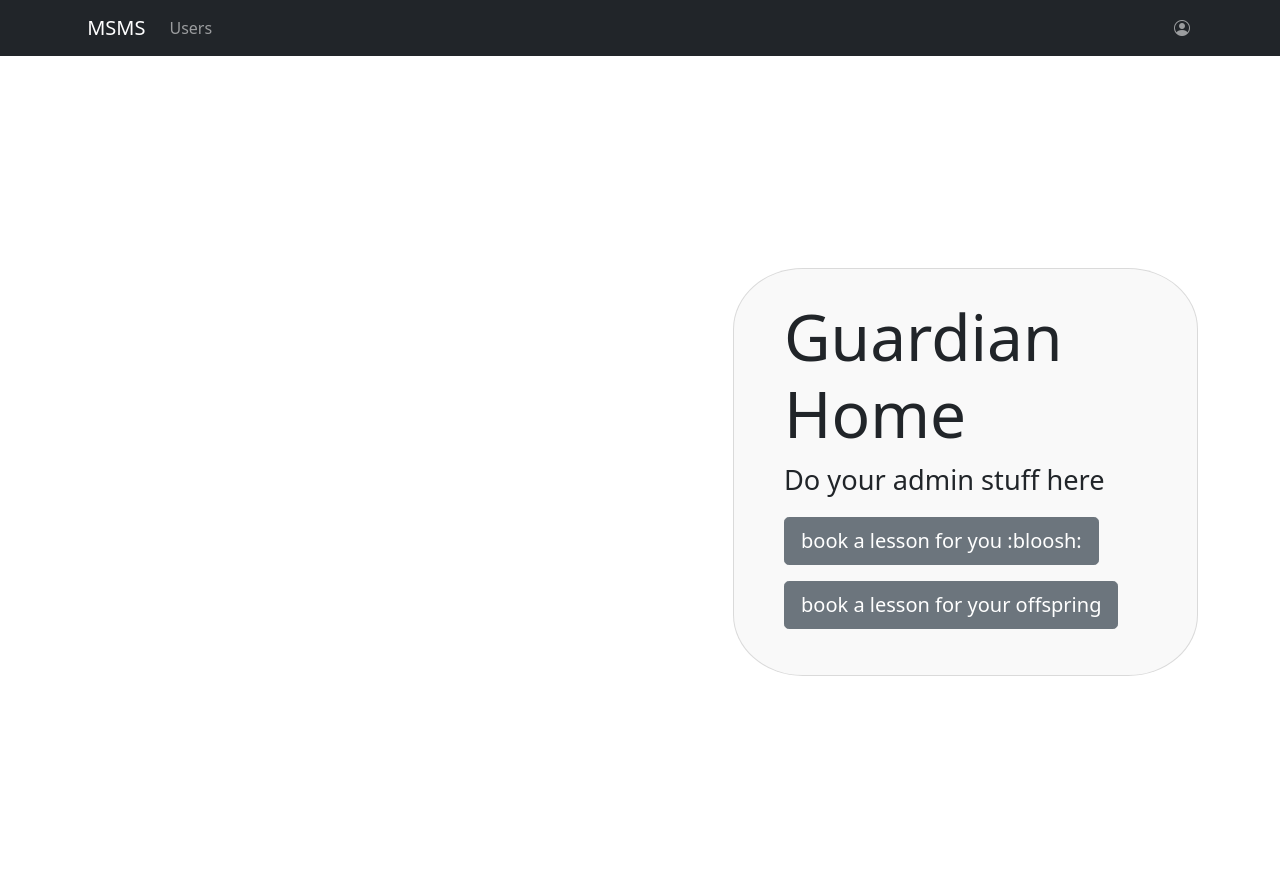
After one commit to baldeep-gill/seg-cw1, a Django app: page /guardian/home/ in a window 1280 px wide. The commit adds this page. Run offline with Django 4.2, Linux system fonts and the light colour scheme; a user stored in the database is signed in; parts of the project's set-up code (start-up, migrations or seed data) failed here and were passed over; some libraries are stand-ins or nearby versions.

Commit message:
Allow guardians to singup
- add a guardian_home.html template
- add a helper method to simplfy the login view (by returning the
correct type of user for a correct redirect)
- update settings.py to add the redirection as a constant
- update student_sign_up to allow guardians to singup as well.

```diff
--- /dev/null
+++ b/lessons/templates/guardian_home.html
@@ -0,0 +1,27 @@
+{% extends 'base.html' %}
+{% block body %}
+
+{% include 'partials/navbar.html' %}
+<div>
+    <div class="container vh-100">
+        <div class="row h-100">
+            <div class="col-12 my-auto">
+                <div class="card cover-card offset-sm-2 offset-md-4 offset-lg-7">
+                    <h1 class="cover-heading">Guardian Home</h1>
+                    <p class="cover-text">Do your admin stuff here</p>
+                    <p>
+                        <a href=" " class="btn btn-lg btn-secondary">
+                            book a lesson for you :bloosh:
+                        </a>
+                    </p>
+                    <p>
+                        <a href=" " class="btn btn-lg btn-secondary">
+                            book a lesson for your offspring
+                        </a>
+                    </p>
+                  </div>
+            </div>
+        </div>
+    </div>
+</div>
+{% endblock %}
--- a/msms/settings.py
+++ b/msms/settings.py
@@ -137,6 +137,7 @@ LOGIN_URL = 'log_in'
 # URL where @login_prohibited redirects to
 REDIRECT_URL_WHEN_LOGGED_IN_ADMIN = 'admin_home'
 REDIRECT_URL_WHEN_LOGGED_IN_STUDENT = 'student_home'
+REDIRECT_URL_WHEN_LOGGED_IN_GUARDIAN = 'guardian_home'
 
 # Message level tags should use Bootstrap terms
 MESSAGE_TAGS = {
```
Also changed, not shown: lessons/helpers.py (+9 -0 lines), lessons/templates/student_sign_up.html (+11 -1 lines).
